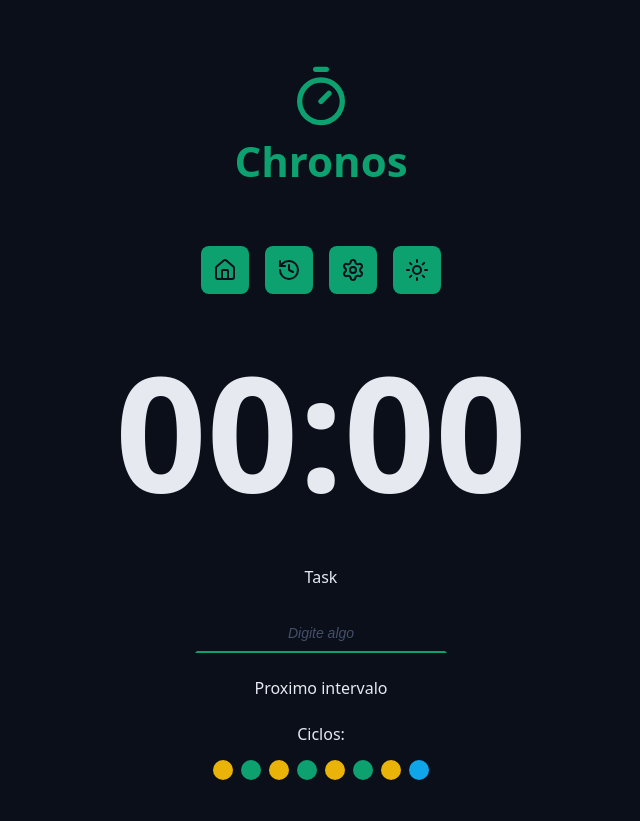
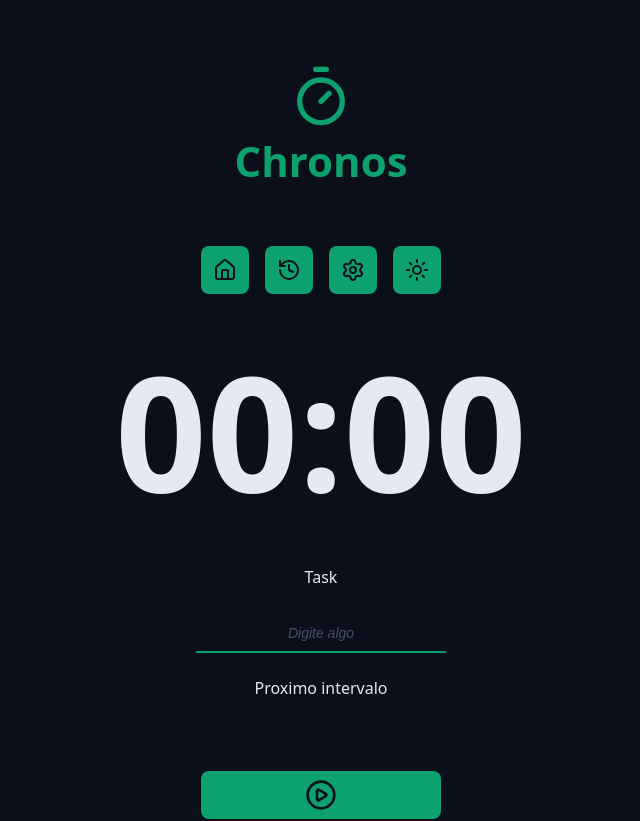
Before and after one commit to DevVictorH/Chronos-Pomodoro, a React (Vite) app: page / in a window 1280 px wide. Shown: the top 821 px of the page, without its empty margins (319-959 px from the left). Built offline with nearby package versions, Linux system fonts and the light colour scheme.

Commit message:
Finalizando logico do ciclo e criando logica dos botoes

```diff
--- a/src/components/Cycles/index.tsx
+++ b/src/components/Cycles/index.tsx
@@ -1,19 +1,37 @@
+import { useTaskContext } from '../../contexts/TaskContext/useTaskContext';
+import { getNextCycle } from '../../utils/getNextCycle';
+import { getNextCycleType } from '../../utils/getNextCycleType';
 import styles from './styles.module.css';
 
 export function Cycles() {
+
+    const { state } = useTaskContext();
+
+    const cycleStep = Array.from({ length: state.currentCycle })
+
+    const descriptionCycles = {
+        work: 'ciclo de foco',
+        shortBreak: 'ciclo de descanso curto',
+        longBreak: 'ciclo de descanso longo'
+    }
+
     return (
         <div className={styles.cycles}>
             <span>Ciclos:</span>
 
             <div className={styles.cycleDots}>
-                <span className={`${styles.cycleDot} ${styles.workTime}`}></span>
-                <span className={`${styles.cycleDot} ${styles.shortBreakTime}`}></span>
-                <span className={`${styles.cycleDot} ${styles.workTime}`}></span>
-                <span className={`${styles.cycleDot} ${styles.shortBreakTime}`}></span>
-                <span className={`${styles.cycleDot} ${styles.workTime}`}></span>
-                <span className={`${styles.cycleDot} ${styles.shortBreakTime}`}></span>
-                <span className={`${styles.cycleDot} ${styles.workTime}`}></span>
-                <span className={`${styles.cycleDot} ${styles.longBreakTime}`}></span>
+                {cycleStep.map((_, index) => {
+                    const nextCycle = getNextCycle(index)
+                    const nextCycleType = getNextCycleType(nextCycle)
+                    return (
+                        <span
+                        key={nextCycle}
+                        className={`${styles.cycleDot} ${styles[nextCycleType]}`}
+                        aria-label={`Indicador de ${descriptionCycles[nextCycleType]}`}
+                        title={`Indicador de ${descriptionCycles[nextCycleType]}`}
+                    ></span>
+                    )
+                })}
             </div>
         </div>
     )
--- a/src/components/Cycles/styles.module.css
+++ b/src/components/Cycles/styles.module.css
@@ -19,14 +19,14 @@
     border-radius: 50%;
 }
 
-.workTime {
+.work {
     background: var(--warning);
 }
 
-.shortBreakTime {
+.shortBreak {
     background: var(--primary);
 }
 
-.longBreakTime {
+.longBreak{
     background: var(--info);
 }
--- a/src/components/MainForm/index.tsx
+++ b/src/components/MainForm/index.tsx
@@ -1,4 +1,4 @@
-import { PlayCircleIcon } from "lucide-react";
+import { PlayCircleIcon, StopCircleIcon } from "lucide-react";
 import { Cycles } from "../Cycles";
 import { DefaultButton } from "../DefaultButton";
 import { DefaultInput } from "../DefaultInput";
@@ -7,6 +7,7 @@
 import { useTaskContext } from "../../contexts/TaskContext/useTaskContext";
 import { getNextCycleType } from "../../utils/getNextCycleType";
 import { getNextCycle } from "../../utils/getNextCycle";
+import { formatSecondsToMinutes } from "../../utils/formatSecondsToMinutes";
 
 export function MainForm() {
 
@@ -43,7 +44,7 @@
       activeTask: newTask,
       currentCycle: nextCycle,
       secondsRemaining,
-      formattedSecondsRemaining: "00:00",
+      formattedSecondsRemaining: formatSecondsToMinutes(secondsRemaining),
       tasks: [...prevState.tasks, newTask],
     }))
 
@@ -56,6 +57,7 @@
           type='text' id='meuInput' labelText='Task' placeholder='Digite algo'
           value={taskName}
           onChange={e => setTaskName(e.target.value)}
+          disabled={!!state.activeTask}
         />
 
       </div>
@@ -64,12 +66,30 @@
         <p>Proximo intervalo</p>
       </div>
 
-      <div className='formRow'>
-        <Cycles />
-      </div>
+      {state.currentCycle > 0 && (
+        <div className='formRow'>
+          <Cycles />
+        </div>
+      )}
 
       <div className='formRow'>
-        <DefaultButton icon={<PlayCircleIcon />} />
+        {!state.activeTask ?(
+          <DefaultButton
+          arial-label='Iniciar tarefa'
+          title="Iniciar nova tarefa"
+          type='submit'
+          icon={<PlayCircleIcon />}
+          />
+        ) : (
+          <DefaultButton
+          arial-label='Interromper tarefa'
+          title="Interromper tarefa"
+          type='button'
+          color='red'
+          icon={<StopCircleIcon />}
+          />
+        )}
+
       </div>
 
     </form>
--- /dev/null
+++ b/src/utils/formatSecondsToMinutes.ts
@@ -0,0 +1,5 @@
+export function formatSecondsToMinutes(seconds: number){
+    const minutes = String(Math.floor(seconds / 60)).padStart(2, '0');
+    const secondsRemaining = String(Math.floor(seconds % 60)).padStart(2, '0');
+    return `${minutes}:${secondsRemaining}`;
+}
```
